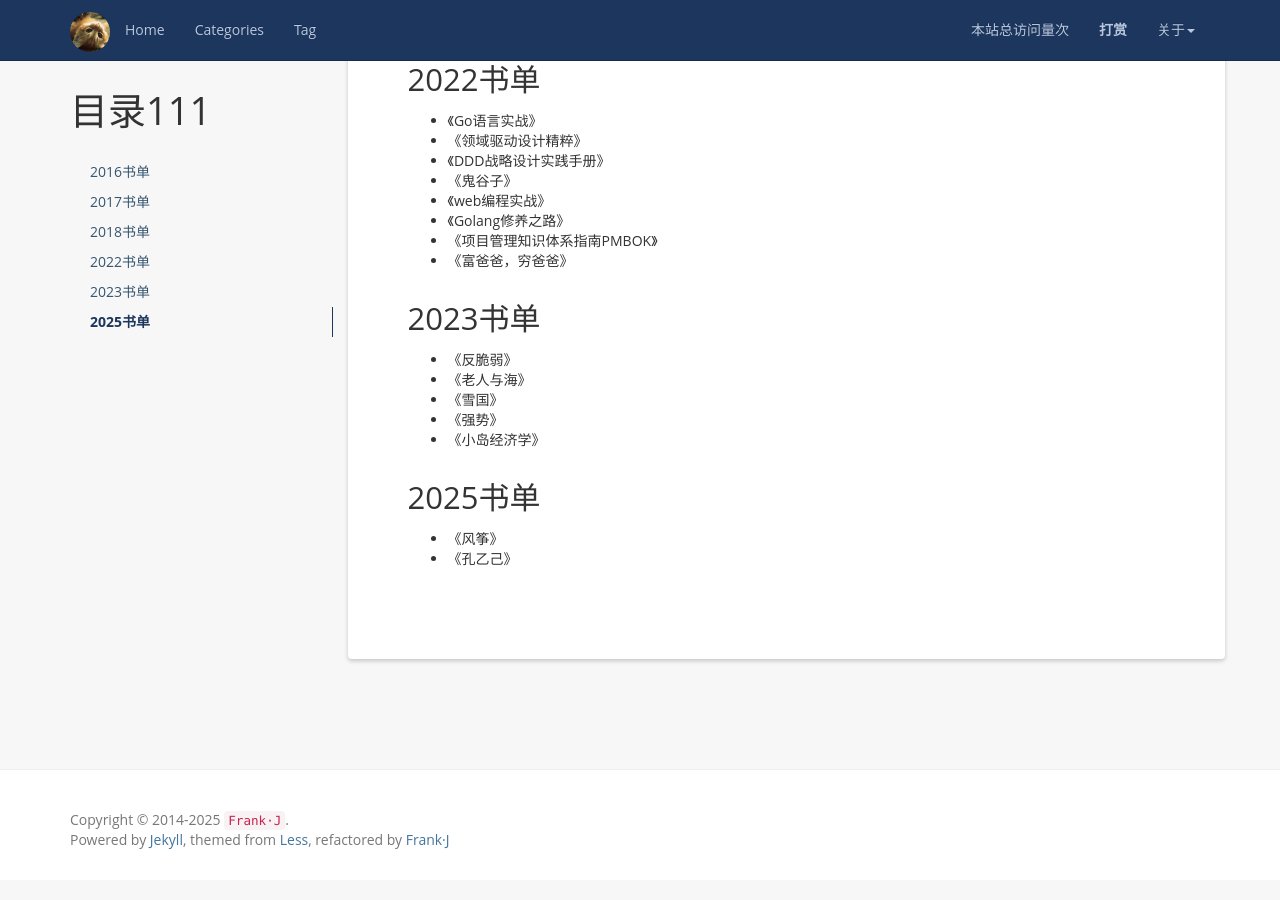
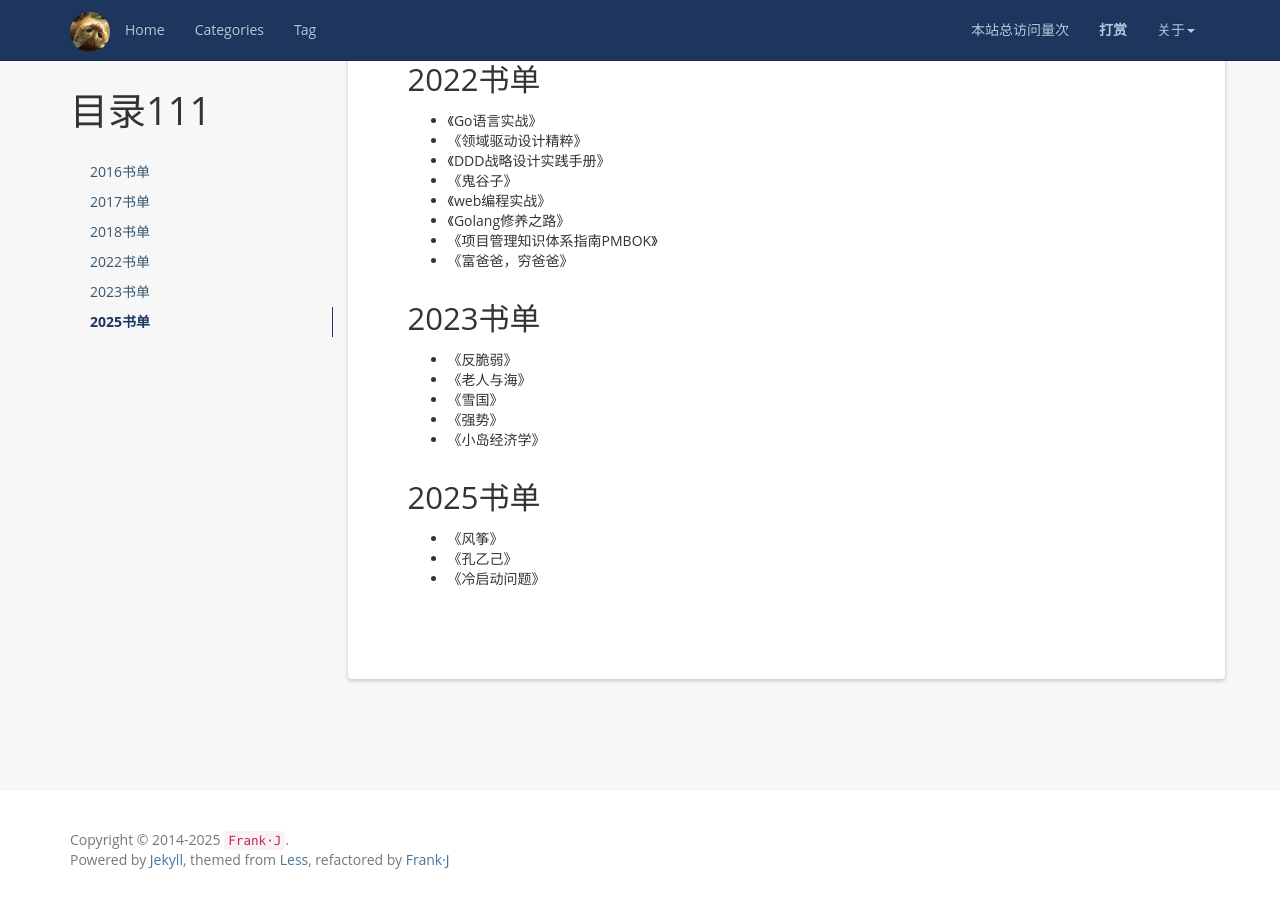
Before and after one commit to frankxjkuang/frankxjkuang.github.io, a Jekyll site: the page built from books.md, in a window 1280 px wide and 900 px high, scrolled down 1280 px. Built offline with Jekyll 4.4.1, drawn with Linux system fonts in a browser that asks for light colours; nearby versions of some CDN libraries; a script that is not in the unit is left out; comment, search, counter and statistics services are not loaded.

Commit message:
Update books.md

```diff
--- a/books.md
+++ b/books.md
@@ -70,3 +70,4 @@ permalink: /books/
 -----------------------------------------------------------------
 + 《风筝》
 + 《孔乙己》
++ 《冷启动问题》
```
